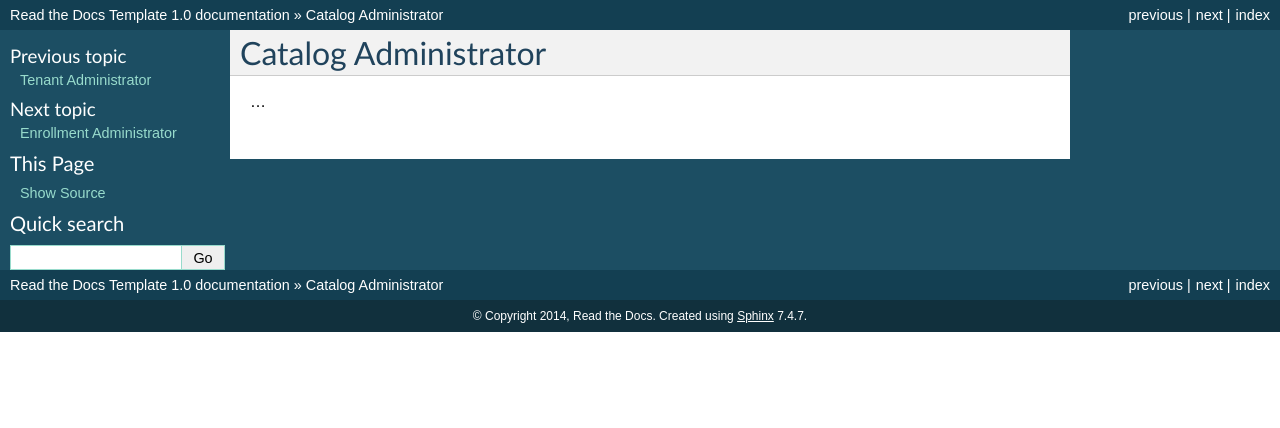
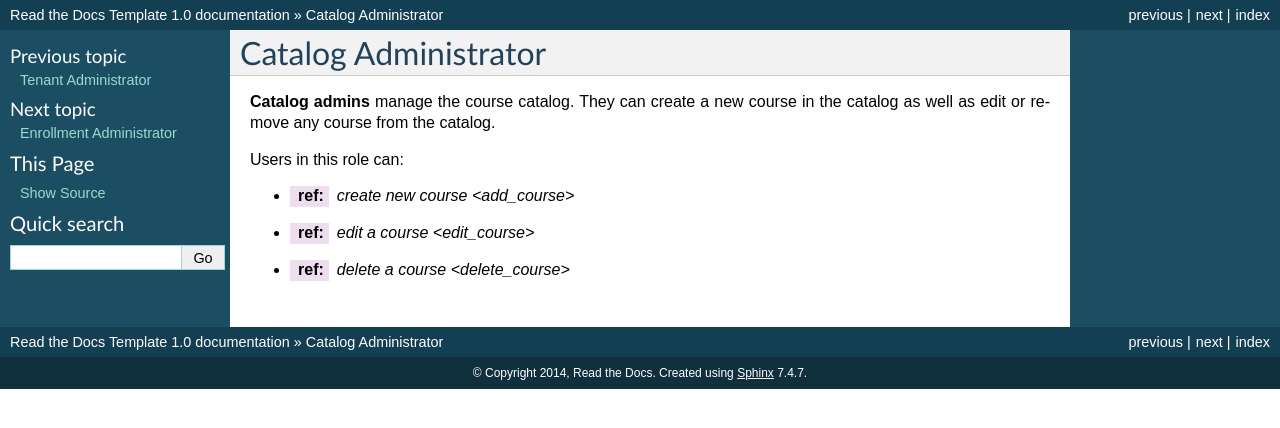
Before and after one commit to pslisko/performa365docs, a Sphinx documentation site: the page built from docs/gettoknow/catalog_administrator.rst, in a window 1280 px wide. Shown: the top 428 px of the page. Built offline with Sphinx 7.4.7, drawn with Linux system fonts in a browser that asks for light colours; pages that are not in the unit, such as notebooks, are missing from menus.

Commit message:
Update catalog_administrator.rst

```diff
--- a/docs/gettoknow/catalog_administrator.rst
+++ b/docs/gettoknow/catalog_administrator.rst
@@ -3,4 +3,10 @@
 Catalog Administrator
 ======
 
-...
+**Catalog admins** manage the course catalog. They can create a new course in the catalog as well as edit or remove any course from the catalog.
+
+Users in this role can:
+
+* :ref: `create new course <add_course>`
+* :ref: `edit a course <edit_course>`
+* :ref: `delete a course <delete_course>`
```
